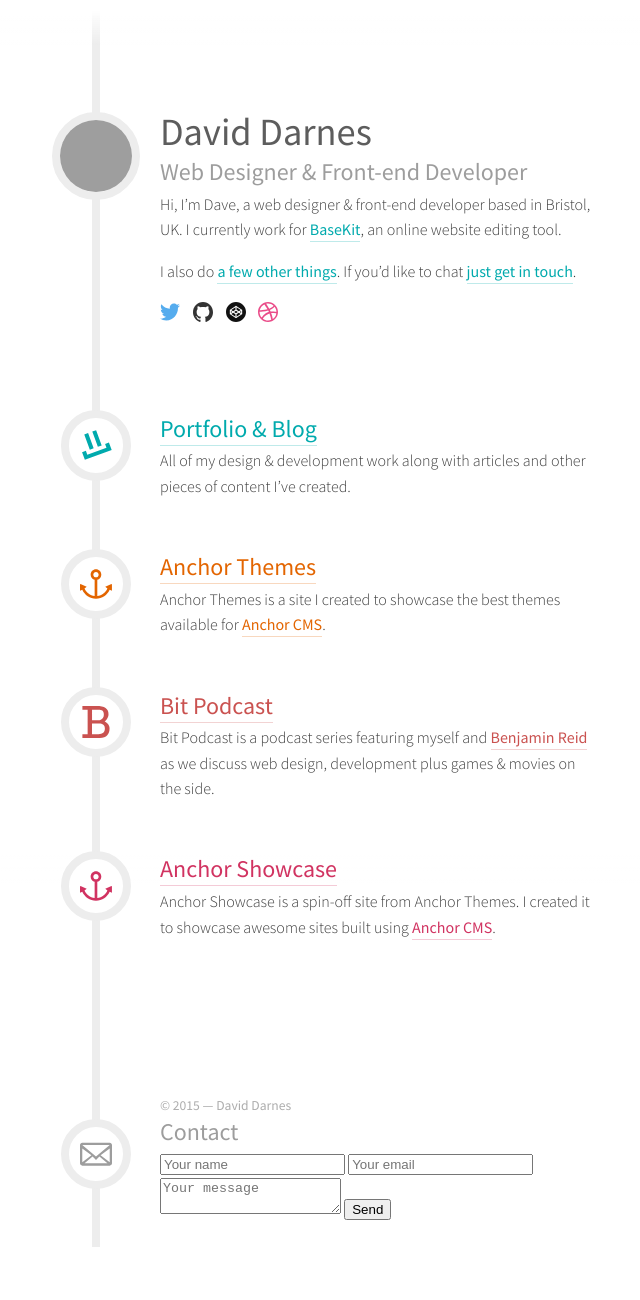
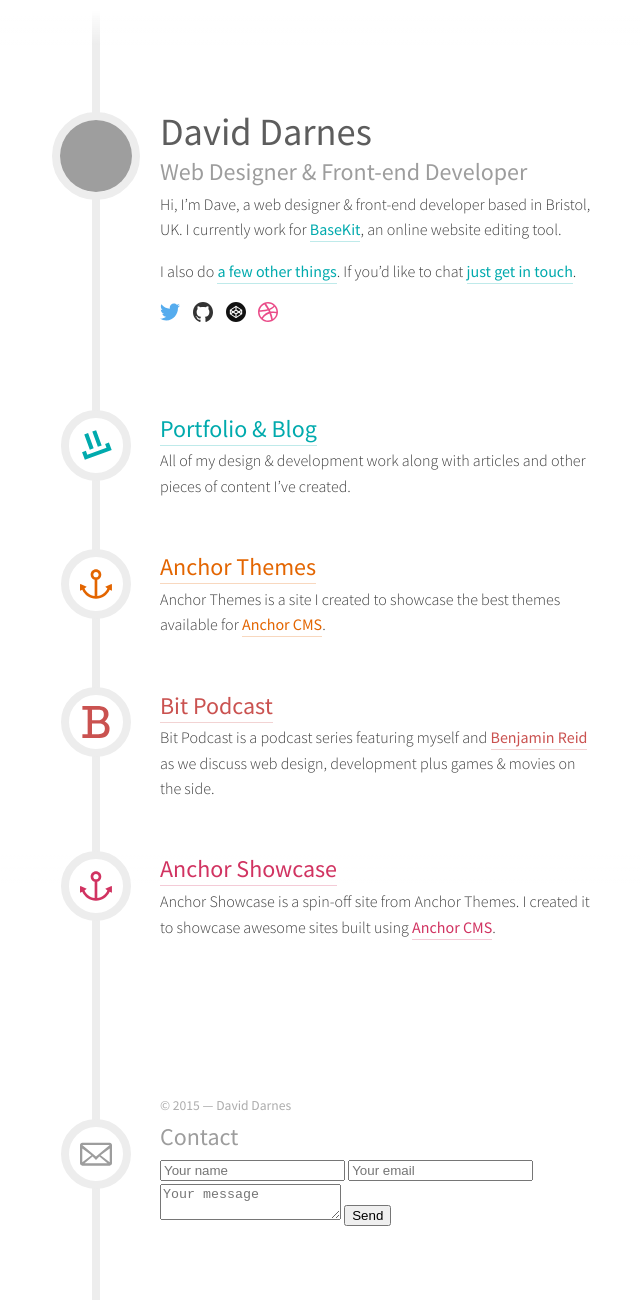
Before and after one commit to daviddarnes/darn.es, a Jekyll site: the page built from index.md, in a window 1280 px wide. Shown: the whole page, without its empty margins (317-957 px from the left). Built offline with Jekyll 4.4.1, drawn with Linux system fonts in a browser that asks for light colours; before the commit the page ends 1247 px from its top, so only the background shows below that; grey boxes are pictures that could not be loaded.

Commit message:
Adds additional contact form styles

```diff
--- a/css/styles.scss
+++ b/css/styles.scss
@@ -97,7 +97,8 @@
     &--footer {
         margin-top: 6.5rem;
     }
-    &--site {
+    &--site,
+    &--contact {
         margin-bottom: 3rem;
         padding-top: .35rem;
     }
```
